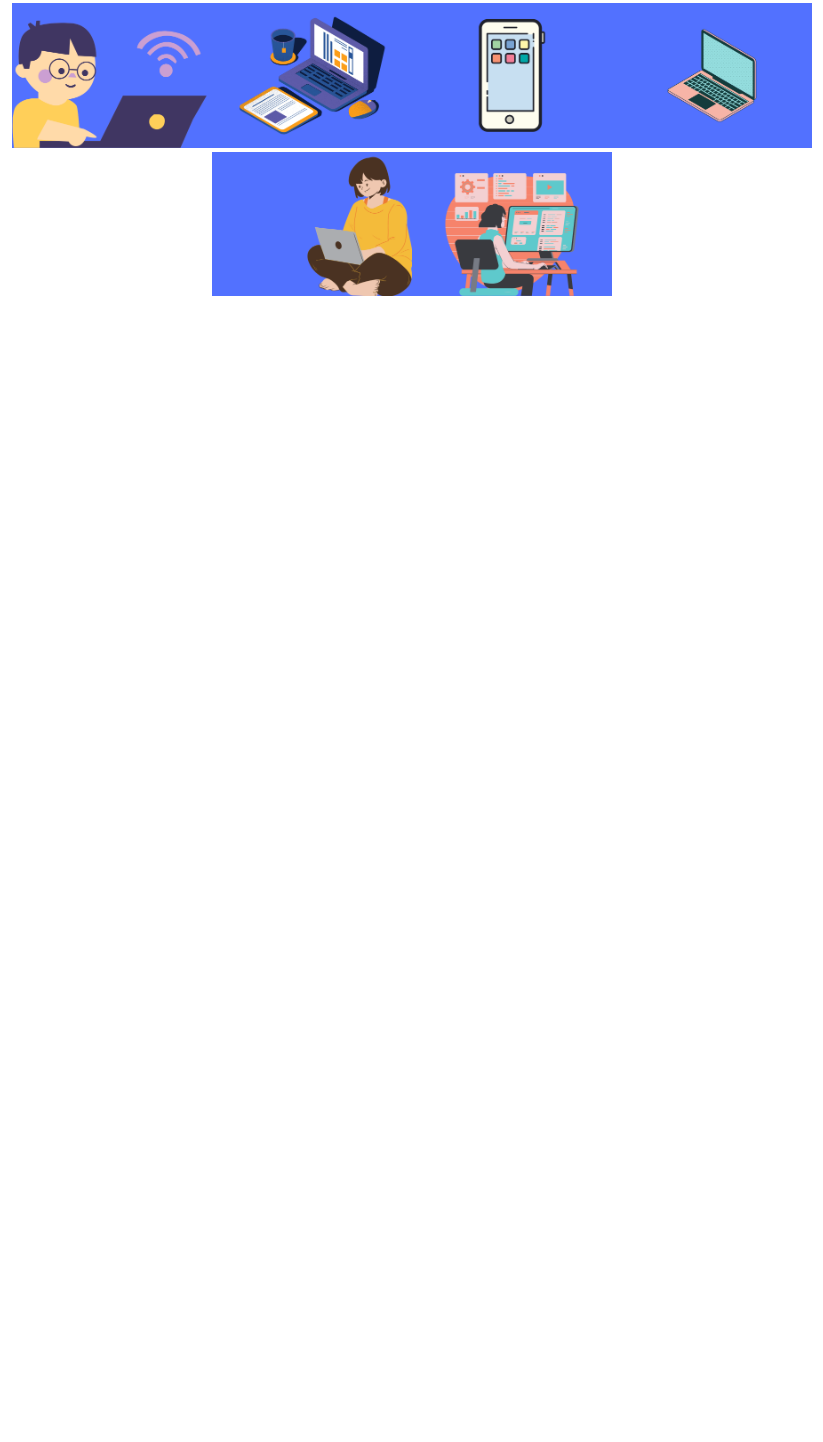
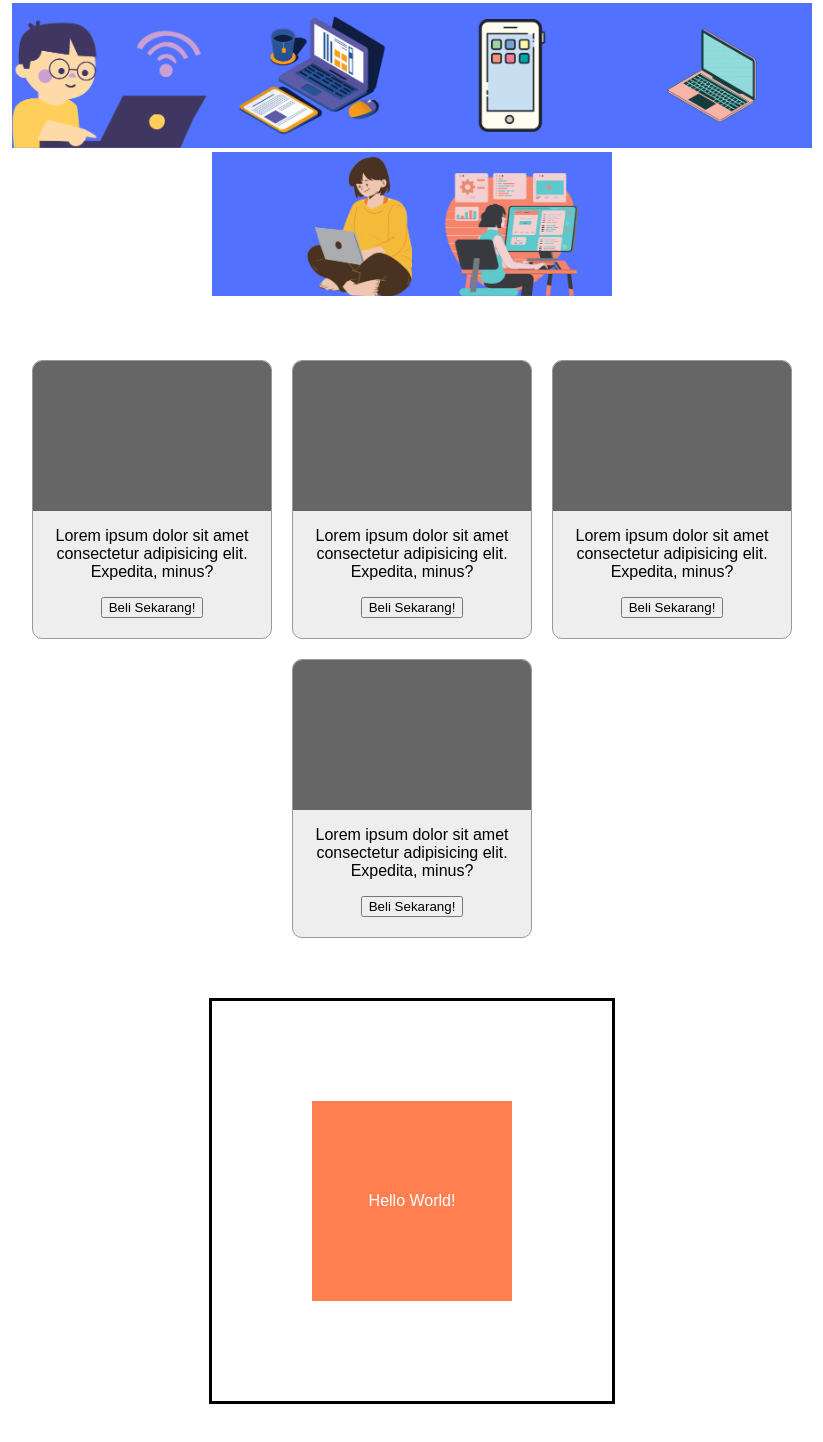
Before and after one commit to dafaernd/Learning-Flexbox, a plain HTML site: page index.html in a window 1280 px wide. Shown: the part 779-2221 px from the top of the page, without its empty margins (228-1051 px from the left). Before the commit the page ends 1129 px from the top, so only its background shows below. Drawn offline with Linux system fonts and the light colour scheme.

Commit message:
Tampilan Card dan Centering

```diff
--- a/index.html
+++ b/index.html
@@ -42,23 +42,17 @@
     <div class="container-dua">
       <div class="layanan satu">
         <h4>Layanan Satu</h4>
-            <p>
-                Lorem ipsum dolor sit amet consectetur adipisicing elit. Architecto minima odit incidunt rem amet quidem!
-            </p>
+        <p>Lorem ipsum dolor sit amet consectetur adipisicing elit. Architecto minima odit incidunt rem amet quidem!</p>
       </div>
 
       <div class="layanan dua">
         <h4>Layanan Dua</h4>
-            <p>
-                Lorem ipsum dolor sit amet consectetur adipisicing elit. Itaque quibusdam earum sapiente minus quod dolorem.
-            </p>
+        <p>Lorem ipsum dolor sit amet consectetur adipisicing elit. Itaque quibusdam earum sapiente minus quod dolorem.</p>
       </div>
 
       <div class="layanan tiga">
         <h4>Layanan 3</h4>
-            <p>
-                Lorem ipsum dolor sit amet consectetur adipisicing elit. Quas molestiae illo, numquam velit repellendus amet iusto commodi eveniet quis eum?
-            </p>
+        <p>Lorem ipsum dolor sit amet consectetur adipisicing elit. Quas molestiae illo, numquam velit repellendus amet iusto commodi eveniet quis eum?</p>
       </div>
     </div>
     <!-- AKHIR lATIHAN 2 -->
@@ -66,29 +60,66 @@
     <!-- LATIHAN 3 -->
     <div class="container-tiga">
       <div class="thumbnail">
-        <img src="img/1.png" alt="">
+        <img src="img/1.png" alt="" />
       </div>
       <div class="thumbnail">
-        <img src="img/2.png" alt="">
+        <img src="img/2.png" alt="" />
       </div>
       <div class="thumbnail">
-        <img src="img/3.png" alt="">
+        <img src="img/3.png" alt="" />
       </div>
       <div class="thumbnail">
-        <img src="img/4.png" alt="">
+        <img src="img/4.png" alt="" />
       </div>
       <div class="thumbnail">
-        <img src="img/5.png" alt="">
+        <img src="img/5.png" alt="" />
       </div>
       <div class="thumbnail">
-        <img src="img/6.png" alt="">
+        <img src="img/6.png" alt="" />
+      </div>
+    </div>
+    <!-- AKHIR LATIHAN 3 -->
+
+    <!-- LATIHAN 4 -->
+    <div class="container-empat">
+      <div class="card">
+        <div class="judul"></div>
+        <div class="content">
+          <p>Lorem ipsum dolor sit amet consectetur adipisicing elit. Expedita, minus?</p>
+          <button>Beli Sekarang!</button>
+        </div>
       </div>
 
-
+      <div class="card">
+        <div class="judul"></div>
+        <div class="content">
+          <p>Lorem ipsum dolor sit amet consectetur adipisicing elit. Expedita, minus?</p>
+          <button>Beli Sekarang!</button>
+        </div>
       </div>
 
+      <div class="card">
+        <div class="judul"></div>
+        <div class="content">
+          <p>Lorem ipsum dolor sit amet consectetur adipisicing elit. Expedita, minus?</p>
+          <button>Beli Sekarang!</button>
+        </div>
+      </div>
+
+      <div class="card">
+        <div class="judul"></div>
+        <div class="content">
+          <p>Lorem ipsum dolor sit amet consectetur adipisicing elit. Expedita, minus?</p>
+          <button>Beli Sekarang!</button>
+        </div>
+      </div>
+    </div>
+    <!-- AKHIR LATIHAN 4 -->
 
 
-    <!-- AKHIR LATIHAN 3 -->
+    <!-- LATIHAN 5 -->
+    <div class="container-lima">
+      <div class="kotak"><span> Hello World!</span></div>
+    </div>
   </body>
 </html>
--- a/style.css
+++ b/style.css
@@ -35,6 +35,7 @@ body{
     order: 3;
 }
 
+
 /* LATIHAN 2 */
 .container-dua{
     max-width: 800px;
@@ -60,7 +61,7 @@ body{
 }
 
 
-/* Latihan 3 */
+/* LATIHAN 3 */
 .container-tiga{
     max-width: 800px;
     margin: 50px auto;
@@ -77,8 +78,58 @@ body{
     width: 100%;
 }
 
+/* LATIHAN 4 */
 
-/* Responsive */
+.container-empat{
+    max-width: 800px;
+    margin: 50px auto;
+
+}
+
+.card{
+    border: 1px solid #999;
+    border-radius: 10px;
+    background-color: #eee;
+    overflow: hidden;
+    margin: 10px;
+    box-sizing: border-box;
+
+}
+
+.card .judul{
+    height: 150px;
+    background-color: #666;
+}
+
+.card .content{
+    text-align: center;
+    padding-bottom: 20px;
+}
+
+/* Latihan 5 */
+.container-lima{
+    width: 400px;
+    height: 400px;
+    margin: 50px auto;
+    border: 3px solid black;
+    display: flex;
+}
+
+.kotak{
+    width: 200px;
+    height: 200px;
+    text-align: center;
+    background-color: coral;
+    color: white;
+    margin: auto;
+    display: flex;
+}
+
+.kotak span{
+    margin: auto;
+}
+
+/* RESPONSIVE */
 @media( min-width: 600px){
     .container-dua{
         display: flex;
@@ -92,4 +143,15 @@ body{
     .thumbnail{
         width: 25%;
     }
+
+    .container-empat{
+        display: flex;
+        flex-wrap: wrap;
+        justify-content: center;
+    }
+
+    .card{
+        width: 30%;
+    }
+
 }
```
Lines whose indentation alone changed are shown as unchanged.
